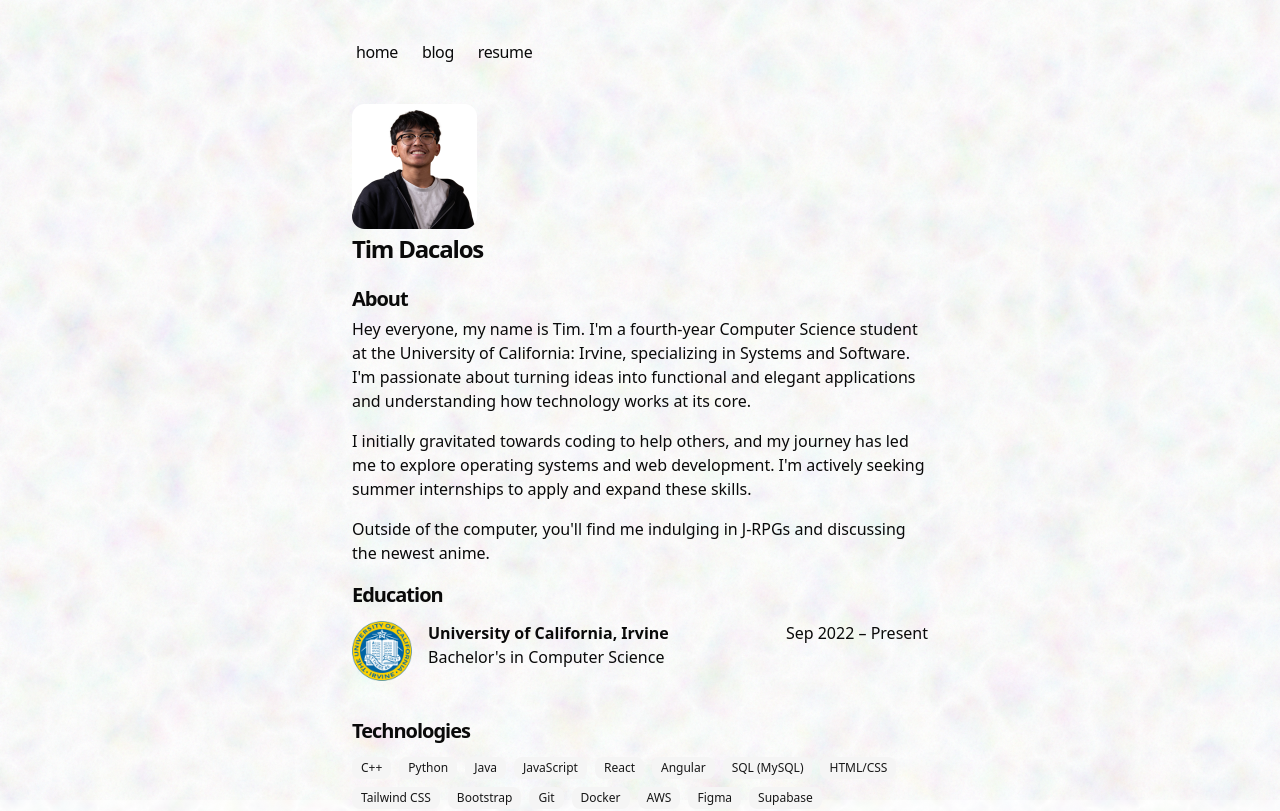
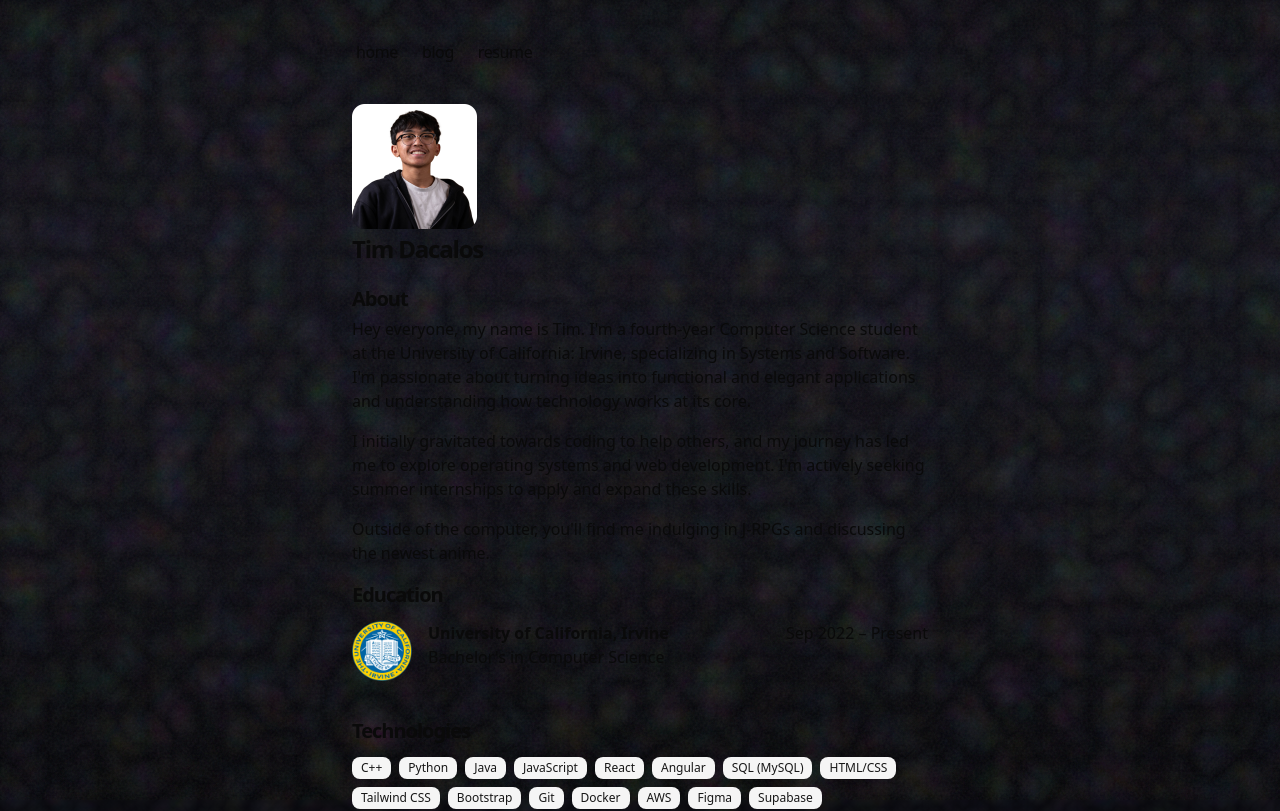
Before and after one commit to lordtimzki/portfolio-v3, a Next.js app: page / in a window 1280 px wide. Shown: the top 811 px of the page. Built offline with nearby package versions, Linux system fonts and the light colour scheme.

Commit message:
background color changed to gradient

```diff
--- a/app/global.css
+++ b/app/global.css
@@ -118,7 +118,15 @@
     @apply border-border outline-ring/50;
   }
   body {
-    @apply bg-background text-foreground;
+    @apply text-foreground;
+    background: linear-gradient(
+    180deg,
+    #0a0a0f 0%,
+    #0d0d14 30%,
+    #0a0a0f 70%,
+    #050508 100%
+  );
+  background-attachment: fixed;
   }
 }
 
```
